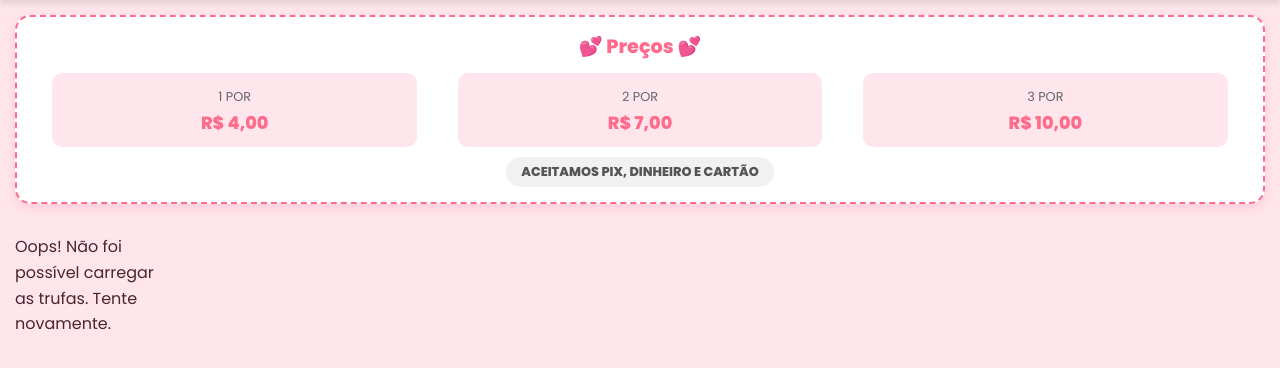
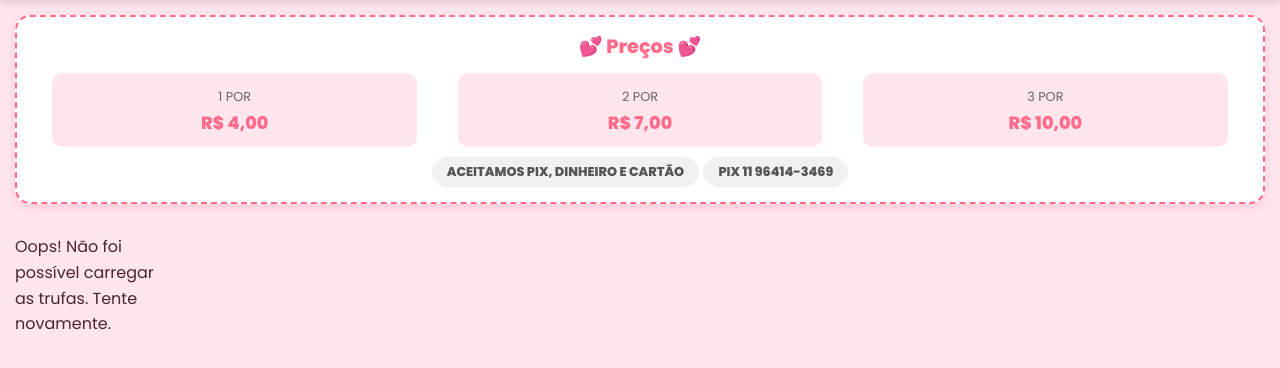
Before and after one commit to rBassi13/trufas-da-malu, a plain HTML site: page frontend/index.html in a window 1280 px wide. Shown: the part 94-462 px from the top of the page. Drawn offline with Linux system fonts and the light colour scheme; no server answers.

Commit message:
Add PIX payment details to index.html
Added PIX payment information to the payment methods section.

```diff
--- a/frontend/index.html
+++ b/frontend/index.html
@@ -29,6 +29,7 @@
                 <div><span>3 POR</span><br><strong>R$ 10,00</strong></div>
             </div>
             <p class="payment-methods">ACEITAMOS PIX, DINHEIRO E CARTÃO</p>
+            <p class="payment-methods">PIX 11 96414-3469</p>
         </section>
 
         <section class="products-grid" id="products-grid">
```
